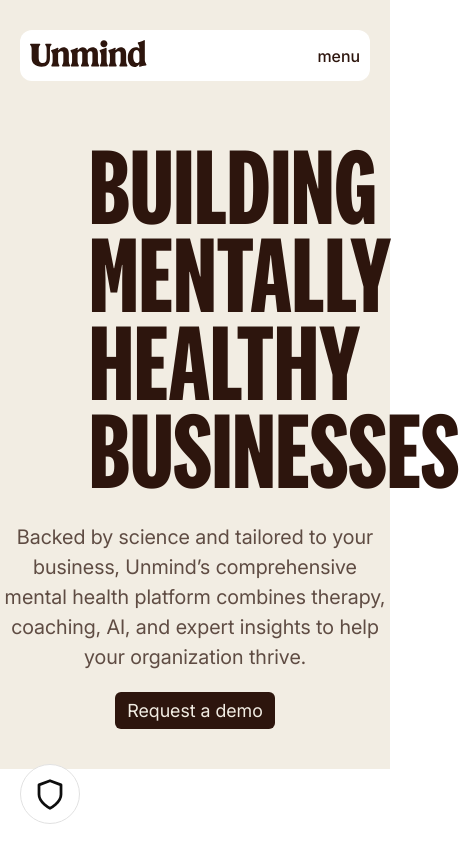
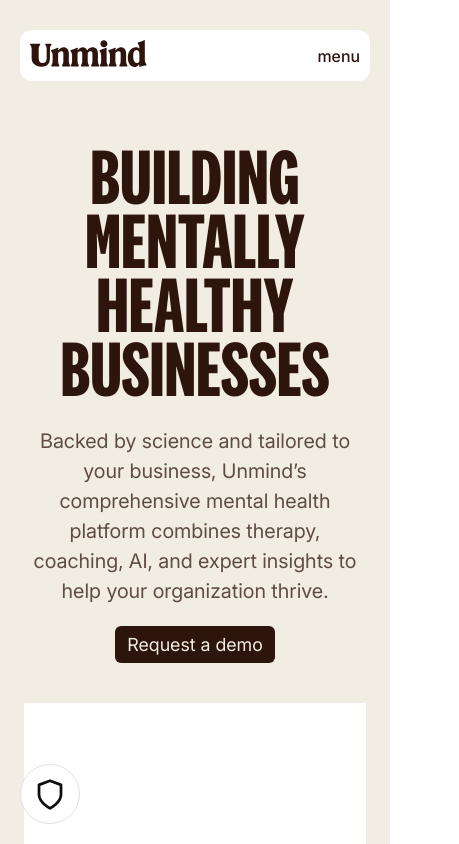
Before and after one commit to FrontendSuberu/Unmind_clone, a React (Vite) app: page / in a window 390 px wide. Shown: the top 844 px of the page, 459 px wide, since content can reach past the window. Built offline with nearby package versions, Linux system fonts and the light colour scheme.

Commit message:
hero section responsiveness pt.1

```diff
--- a/src/pages/Home/home.css
+++ b/src/pages/Home/home.css
@@ -1,13 +1,14 @@
-.hero{
+.hero {
   /* height: 120vh; */
   width: 100%;
   justify-content: center;
   display: flex;
+  padding-inline: 24px;
   flex-direction: column;
   background: #f2ede3;
 }
 
-.hero-content{
+.hero-content {
   max-width: 1750px;
   display: flex;
   height: max-content;
@@ -16,8 +17,7 @@
   padding-top: 150px;
 }
 
-
-.hero_slider{
+.hero_slider {
   height: 475px;
   margin: 40px auto;
   max-width: 760px;
@@ -25,31 +25,32 @@
   background-color: #ffffff;
 }
 
-.hero-content h1{
-    width: 54.3%;
-    margin: 0 auto;
+.hero-content h1 {
+  width: 100%;
   color: #2d150d;
   will-change: auto;
   text-align: center;
-    line-height: .8;
-    font-size: 110px;
+  line-height: 0.8;
+  /* font-size: 110px; */
+  font-size: 80px;
   text-transform: uppercase;
 }
 
-.hero-content p{
+.hero-content p {
   width: 100%;
+  /* line-height: 30px; */
   text-align: center;
   max-width: 600px;
   will-change: auto;
   margin: 0 auto;
-    font-family: 'Body Serif';
+  font-family: "Body Serif";
   font-size: 20px;
-    color: rgba(45, 21, 13, .75);
+  color: rgba(45, 21, 13, 0.75);
   line-height: 30px;
 }
 
-.hero-content a{
-    font-family: 'Body Serif';
+.hero-content a {
+  font-family: "Body Serif";
   border-radius: 6px;
   background: #2d150d;
   text-align: center;
@@ -60,9 +61,8 @@
   padding: 8px 12px;
 }
 
-
 /* sponsors */
-.sponsors{
+.sponsors {
   padding-block: 120px;
   width: 100%;
   padding-inline: 52px;
@@ -70,15 +70,15 @@
   margin: 0 auto;
 }
 
-.sponsors p{
-    font-family: 'Body Serif';
+.sponsors p {
+  font-family: "Body Serif";
   text-align: center;
   font-size: 18px;
   font-weight: 450;
   margin-bottom: 42px;
 }
 
-.sponsors_logos{
+.sponsors_logos {
   display: grid;
   row-gap: 3.75rem;
   width: 100%;
@@ -88,14 +88,39 @@
   grid-template-columns: repeat(4, minmax(0, 1fr));
 }
 
-.sponsors_logos img{
+.sponsors_logos img {
   width: 100%;
   max-width: 80px;
 }
 
-.logo_wrapper{
+.logo_wrapper {
   /* min-height: 156px; */
   display: flex;
   justify-content: center;
   align-items: center;
 }
+
+/* media queries */
+@media (min-width: 480px) {
+  .hero-content h1 {
+    margin: 0 auto;
+  }
+}
+
+@media (min-width: 768px) {
+    .hero-content h1 {
+      width: 54.3%;
+      font-size: 80px;
+    }
+
+    .hero{
+        padding-inline: 14px;
+    }
+  }
+
+
+  @media (min-width: 1024px) {
+    .hero-content h1 {
+        font-size: 110px;
+    }
+}
```
Lines whose indentation alone changed are shown as unchanged.
